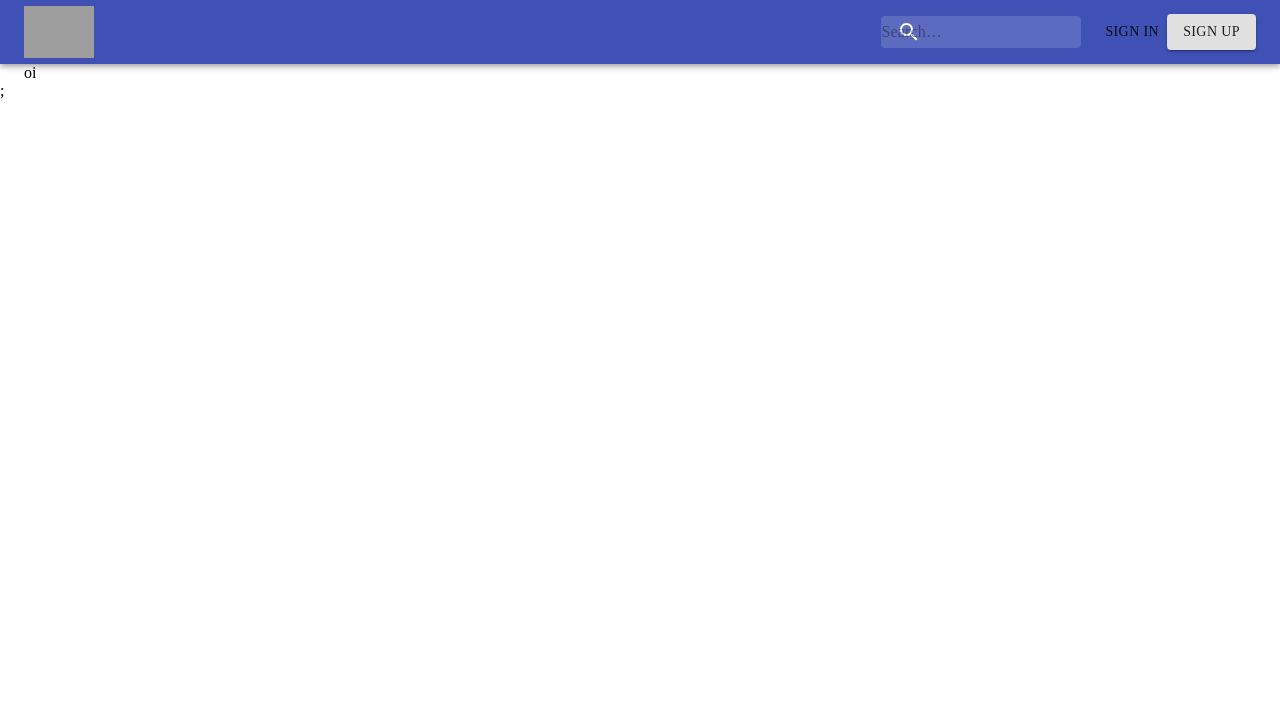
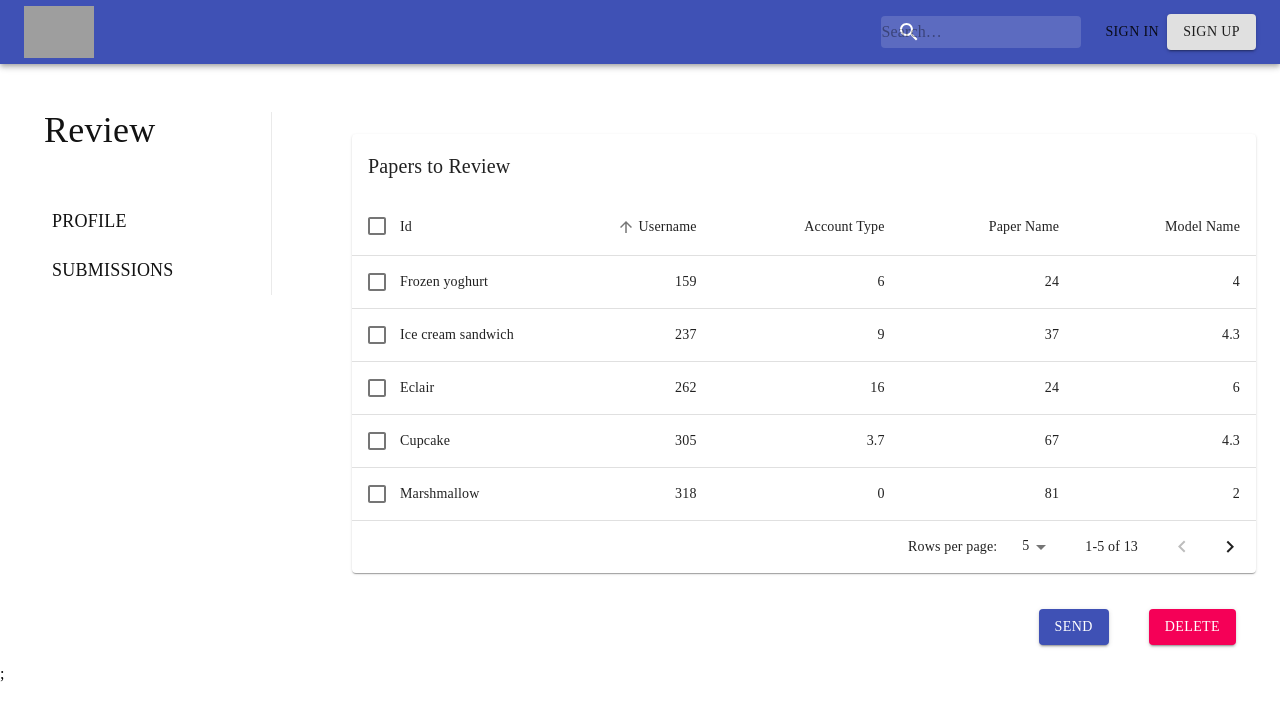
Before and after one commit to UnBArqDsw/2020.1_G2_TCLDL_Client, a Next.js app: page /review-profile in a window 1280 px wide. Shown: the top 720 px of the page. Built offline with nearby package versions, Linux system fonts and the light colour scheme; grey boxes are pictures that could not be loaded; a web font is replaced by a local one.

Commit message:
create profile review page
Co-authored-by: Vitor <vitorrr.meireles@hotmail.com>

```diff
--- a/src/pages/review-profile.js
+++ b/src/pages/review-profile.js
@@ -3,18 +3,42 @@ import { Container } from '@material-ui/core';
 import Button from '@material-ui/core/Button';
 import Grid from '@material-ui/core/Grid';
 import useStyles from '../styles/Profile.module.js';
+import Table from '../components/Table'
 import Paper from '@material-ui/core/Paper';
 import Avatar from '@material-ui/core/Avatar';
 import TextField from '@material-ui/core/TextField';
 import { NaturePeopleOutlined } from '@material-ui/icons';
-
+import Link from 'next/link'
 export default function ReviewProfile() {
-
+    const style = useStyles();
     return (
         <div>
             <AppBar />
             <Container>
-                oi
+                <Grid container spacing={10} >
+                    <Grid item xs={12} sm={3}>
+                        <div style={{ paddingLeft: '20px', borderRight: '1px solid #eaeaea' }}>
+                            <div className={style.boxTitle}>
+                                <div className={style.titleText}>
+                                    Review
+                            </div>
+                            </div>
+                            <div>
+                                <Link href="/profile">
+                                    <Button className={style.buttonText1} >Profile</Button>
+                                </Link>
+                            </div>
+                            <div >
+                                <Link href="/submission-profile">
+                                    <Button className={style.buttonText1} >Submissions</Button>
+                                </Link>
+                            </div>
+                        </div>
+                    </Grid>
+                    <Grid item xs={12} sm={9}>
+                        <Table/>
+                    </Grid>
+                </Grid>
             </Container>
         </div>
     );
```
